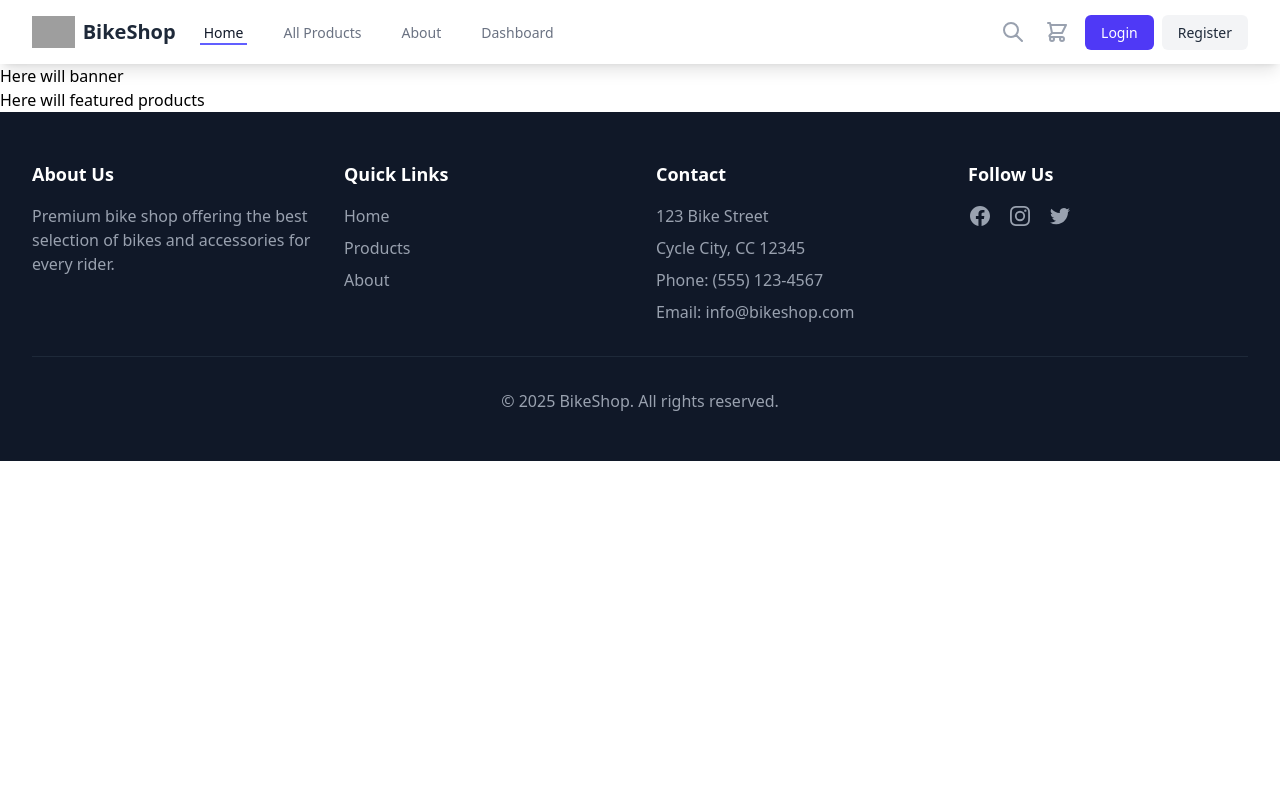
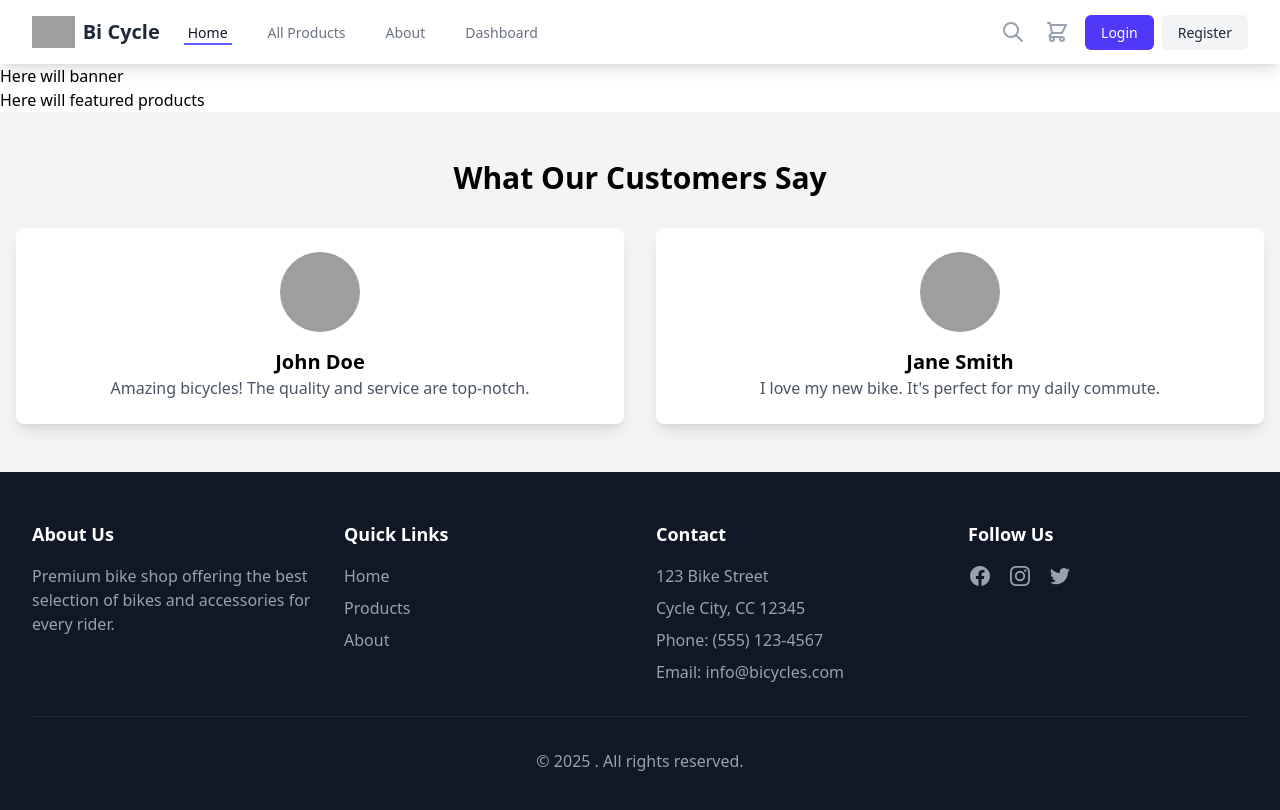
Before and after one commit to mizanurrahman70/bicycle-clint-4, a React (Vite) app: page / in a window 1280 px wide. Shown: the top 810 px of the page. Built offline with nearby package versions, Linux system fonts and the light colour scheme; grey boxes are pictures that could not be loaded.

Commit message:
role base dashboard shows

```diff
--- a/src/components/Layouts/Desboard/Dashboard.tsx
+++ b/src/components/Layouts/Desboard/Dashboard.tsx
@@ -1,9 +1,14 @@
 import React from "react";
+import { useSelector } from "react-redux";
 import { NavLink, Outlet } from "react-router-dom";
+import { useCurrentUser } from "../../../redux/features/auth/authSlice";
+
 
 
 const Dashboard = () => {
-const isAdmin ="admin"
+
+const user = useSelector(useCurrentUser)
+const isAdmin =user?.role
 
   return (
     <div className="flex container mx-auto">
@@ -14,20 +19,8 @@ const isAdmin ="admin"
         </div>
         <ul className="menu space-y-2 ml-3 mt-3">
 
-          {isAdmin  ? (
+          {isAdmin === 'admin' && (
             <>
-              <li>
-                <NavLink to="/">Home</NavLink>
-              </li>
-              <li>
-                <NavLink to="/dashboard/my_profile">My Profile</NavLink>
-              </li>
-              <li>
-                <NavLink to="/dashboard/add_product">Add Product</NavLink>
-              </li>
-              <li>
-                <NavLink to="/dashboard/my_products">My Products</NavLink>
-              </li>{" "}
               <li>
                 <NavLink to="/dashboard/add_product">Add Product</NavLink>
               </li>
@@ -42,18 +35,18 @@ const isAdmin ="admin"
                 </NavLink>
               </li>
             </>
-          ) : (
+          ) }
+          {isAdmin === 'admin' || isAdmin === "user" && (
             <>
-              {" "}
-              <li>
+               <li>
                 <NavLink to="/">Home</NavLink>
               </li>
               <li>
-                <NavLink to="">My Profile</NavLink>
+                <NavLink to="/dashboard/my_profile">My Profile</NavLink>
               </li>
               <li>
-                <NavLink to="t">My Products</NavLink>
-              </li>
+                <NavLink to="/dashboard/my_products">My Products</NavLink>
+              </li>{" "}
             </>
           )}
 
--- a/src/components/Navbar/Navbar.tsx
+++ b/src/components/Navbar/Navbar.tsx
@@ -30,7 +30,7 @@ const Navbar = () => {
                 src="https://tailwindui.com/img/logos/workflow-mark-indigo-600.svg"
                 alt="Logo"
               />
-              <span className="ml-2 text-xl font-bold text-gray-800">BikeShop</span>
+              <span className="ml-2 text-xl font-bold text-gray-800">Bi Cycle</span>
             </Link>
 
             {/* Desktop Navigation */}
--- a/src/pages/AllProducts/AllProducts.tsx
+++ b/src/pages/AllProducts/AllProducts.tsx
@@ -5,6 +5,7 @@ import { useMemo, useState } from "react";
 const AllProducts = () => {
   const { data: products, error, isLoading } = useGetAllProductsQuery();
   const items = products?.data;
+  console.log(items);
   const [searchTerm, setSearchTerm] = useState('');
   const [filters, setFilters] = useState({
     priceRange: 'all',
--- a/src/pages/Home/Footer/Footer.tsx
+++ b/src/pages/Home/Footer/Footer.tsx
@@ -37,7 +37,7 @@ const Footer = () => {
             <li>123 Bike Street</li>
             <li>Cycle City, CC 12345</li>
             <li>Phone: (555) 123-4567</li>
-            <li>Email: info@bikeshop.com</li>
+            <li>Email: info@bicycles.com</li>
           </ul>
         </div>
         <div>
@@ -66,7 +66,7 @@ const Footer = () => {
       </div>
       <div className="mt-8 border-t border-gray-800 pt-8">
         <p className="text-gray-400 text-center">
-          © {new Date().getFullYear()} BikeShop. All rights reserved.
+          © {new Date().getFullYear()} . All rights reserved.
         </p>
       </div>
     </div>
--- a/src/pages/Home/Home.tsx
+++ b/src/pages/Home/Home.tsx
@@ -1,12 +1,14 @@
 import Banner from "./Banner/Banner";
 import FeaturedProducts from "./FeaturedProducts/FeaturedProducts";
 import Footer from "./Footer/Footer";
+import Testimonial from "./Testimonial/Testimonial";
 
 const Home = () => {
     return (
         <div>
             <Banner/>
             <FeaturedProducts/>
+            <Testimonial/>
             <Footer/>
         </div>
     );
--- /dev/null
+++ b/src/pages/Home/Testimonial/Testimonial.tsx
@@ -0,0 +1,39 @@
+import React from 'react';
+
+const Testimonial = () => {
+    const testimonials = [
+        {
+            id: 1,
+            name: "John Doe",
+            comment: "Amazing bicycles! The quality and service are top-notch.",
+            image: "path-to-john-doe-image.jpg",
+        },
+        {
+            id: 2,
+            name: "Jane Smith",
+            comment: "I love my new bike. It's perfect for my daily commute.",
+            image: "path-to-jane-smith-image.jpg",
+        },
+    ];
+
+    return (
+        <div className="py-12 bg-gray-100">
+            <h2 className="text-3xl font-bold text-center mb-8">What Our Customers Say</h2>
+            <div className="container mx-auto px-4 grid grid-cols-1 md:grid-cols-2 gap-8">
+                {testimonials.map((testimonial) => (
+                    <div key={testimonial.id} className="bg-white p-6 rounded-lg shadow-lg text-center">
+                        <img
+                            src={testimonial.image}
+                            alt={testimonial.name}
+                            className="w-20 h-20 rounded-full mx-auto mb-4"
+                        />
+                        <h3 className="text-xl font-semibold">{testimonial.name}</h3>
+                        <p className="text-gray-600">{testimonial.comment}</p>
+                    </div>
+                ))}
+            </div>
+        </div>
+    );
+};
+
+export default Testimonial;
--- a/src/redux/features/auth/authSlice.ts
+++ b/src/redux/features/auth/authSlice.ts
@@ -17,6 +17,7 @@ const authSlice = createSlice({
     reducers : {
         setUser: (state, action) => {
             const {user, token} = action.payload;
+            console.log(user.role);
             state.user = user;
             state.token = token;
         },
```
